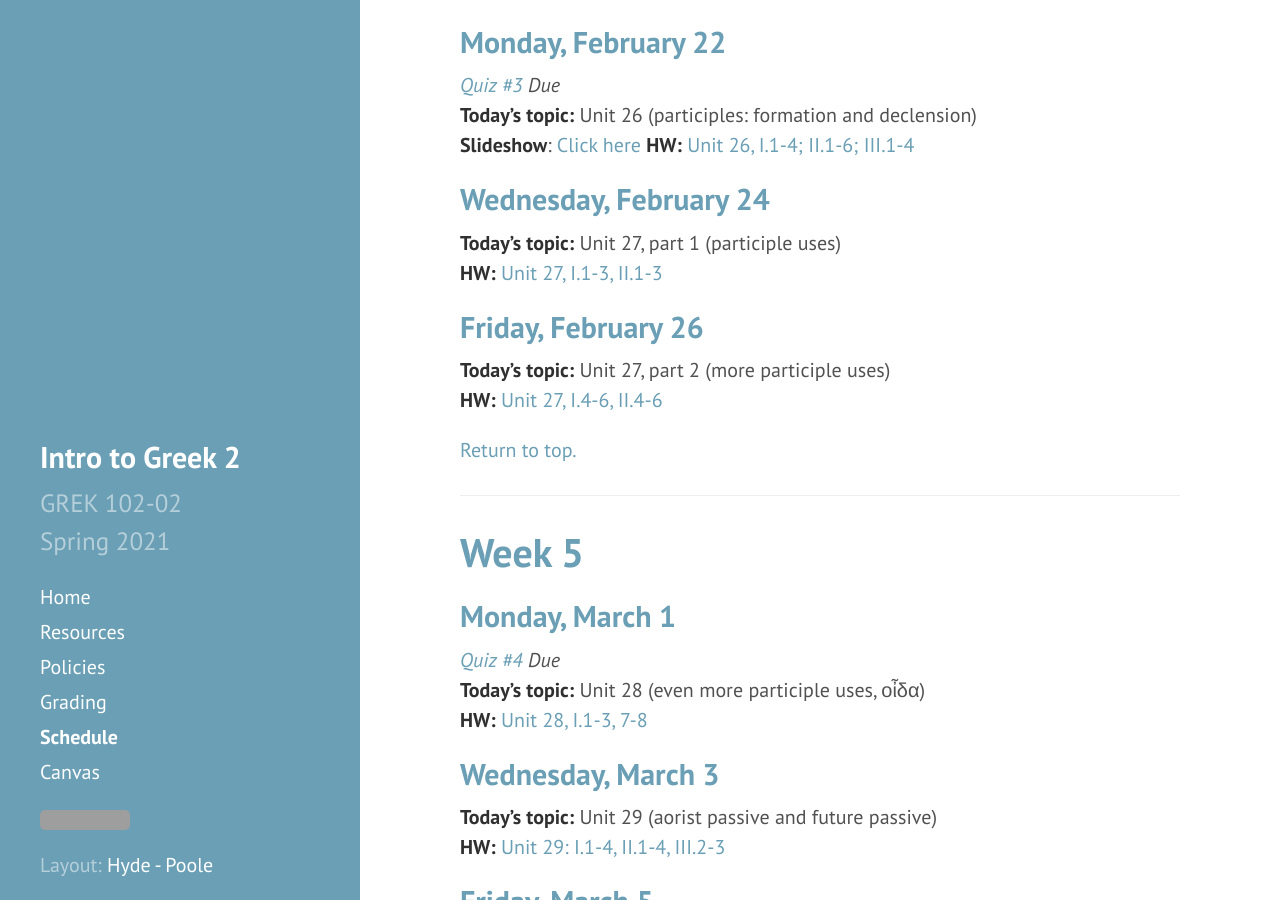
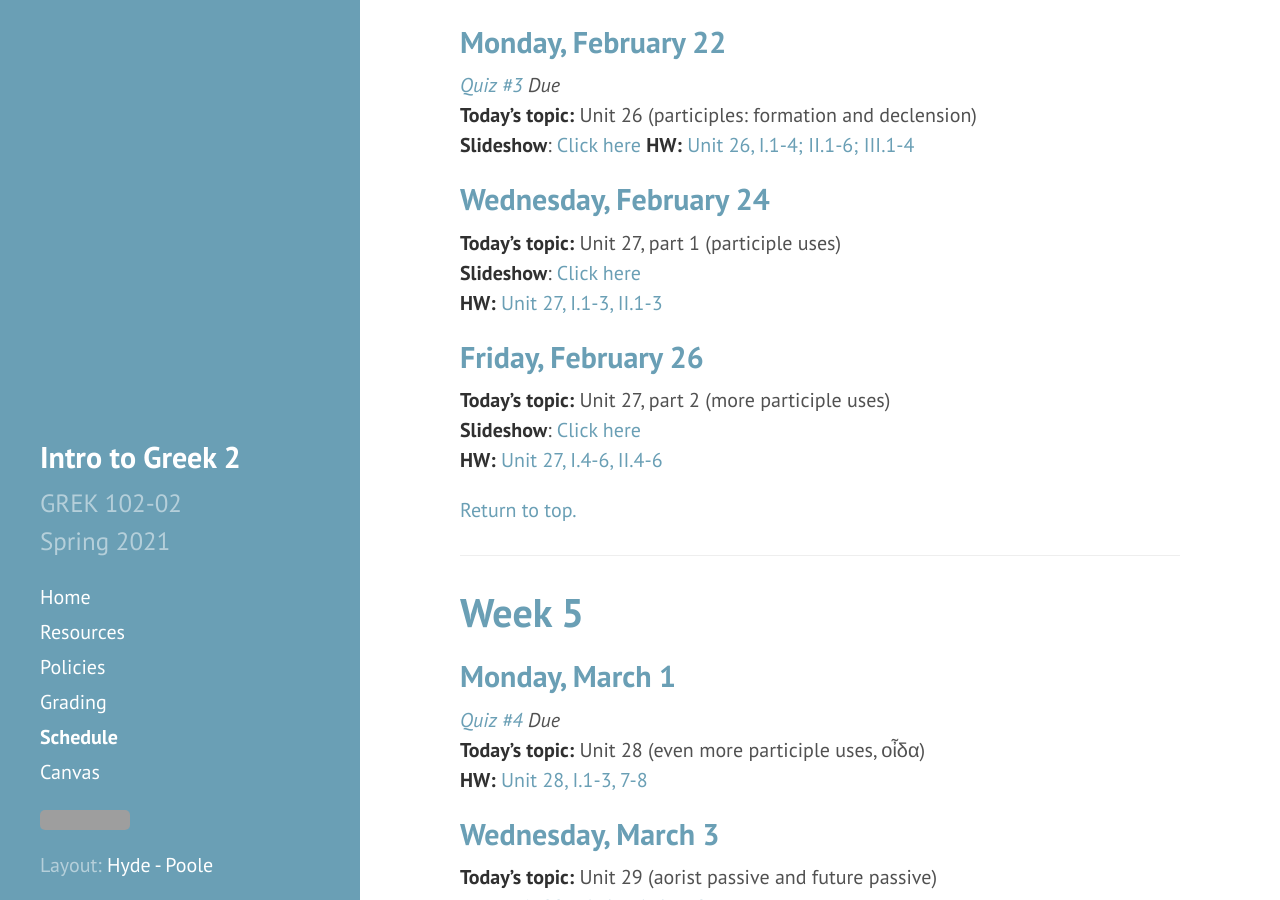
Before and after one commit to DLibatique/GREK102-S21, a Jekyll site: the page built from _pages/schedule.md, in a window 1280 px wide and 900 px high, scrolled down 2751 px. Built offline with Jekyll 4.4.1, drawn with Linux system fonts in a browser that asks for light colours; grey boxes are pictures that could not be loaded.

Commit message:
added slideshows for w and f

```diff
--- a/_pages/schedule.md
+++ b/_pages/schedule.md
@@ -115,10 +115,12 @@
 
 ## Wednesday, February 24
 **Today's topic:** Unit 27, part 1 (participle uses)
+**Slideshow**: [Click here](https://drive.google.com/file/d/1YsqrVc9Z3py-bIeKxe9998gU2MUx7mWD/view?usp=sharing )
 **HW:** [Unit 27, I.1-3, II.1-3](https://hc.instructure.com/courses/3462/assignments/28220)
 
 ## Friday, February 26
 **Today's topic:** Unit 27, part 2 (more participle uses)
+**Slideshow**: [Click here](https://drive.google.com/file/d/1YsqrVc9Z3py-bIeKxe9998gU2MUx7mWD/view?usp=sharing )
 **HW:** [Unit 27, I.4-6, II.4-6](https://hc.instructure.com/courses/3462/assignments/28221)
 
 [Return to top.](#top)
```
